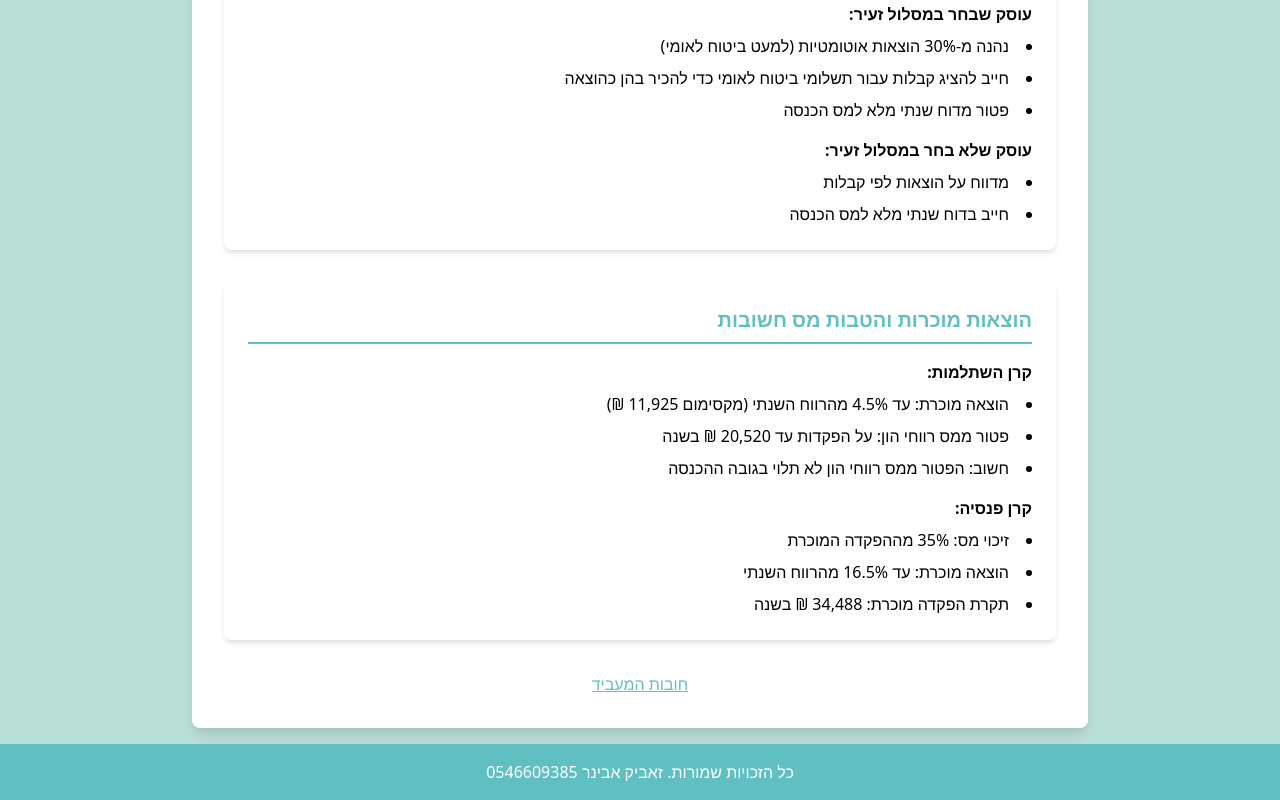
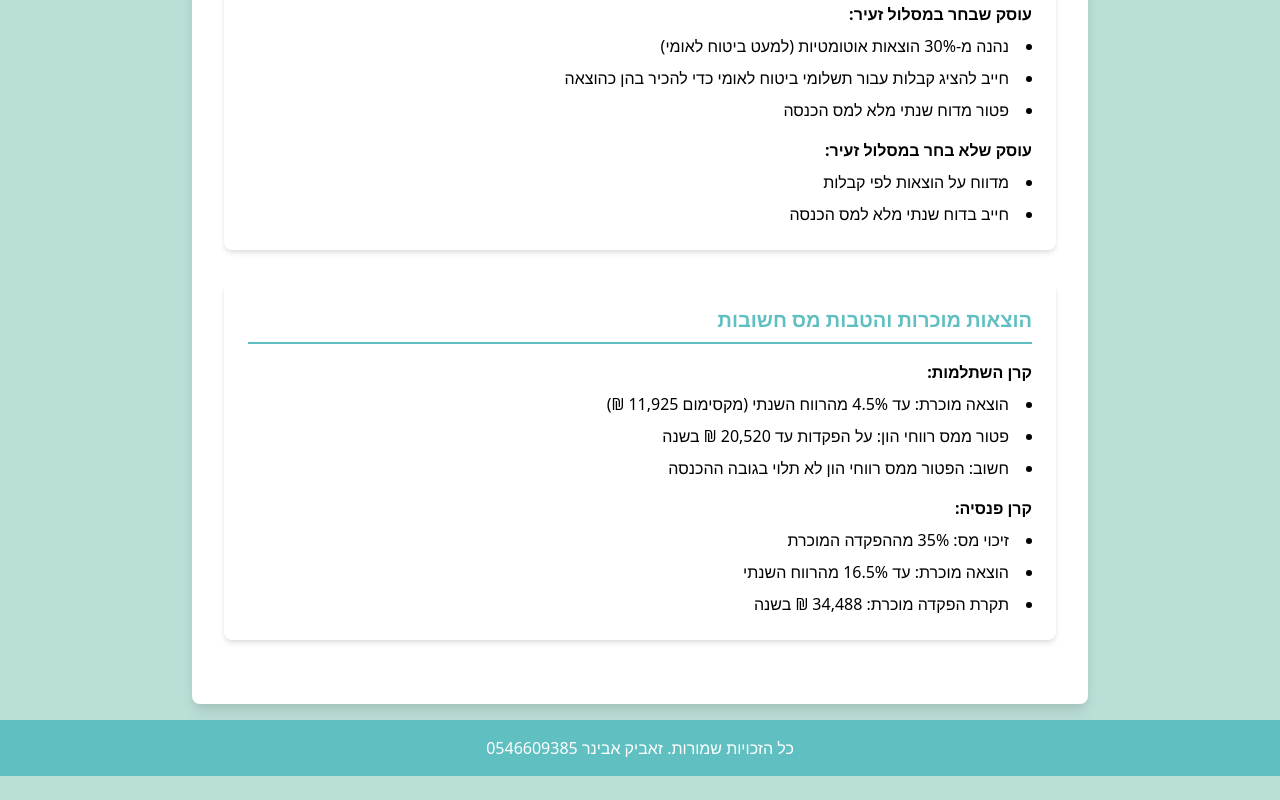
Before and after one commit to Zevik/Atsmai, a Next.js app: page / in a window 1280 px wide. Shown: the part 1314-2114 px from the top of the page. After the commit the page ends 2090 px from the top, so only its background shows below. Built offline with nearby package versions, Linux system fonts and the light colour scheme.

Commit message:
Remove link to חובות המעביד from home page

```diff
--- a/pages/index.js
+++ b/pages/index.js
@@ -130,11 +130,6 @@ export default function Home() {
             </ul>
           </div>
         </section>
-        <div className="text-center mt-8">
-          <Link href="/employer-obligations">
-            <a className="inline-block text-primary hover:text-primary/80 underline transition-colors">חובות המעביד</a>
-          </Link>
-        </div>
       </div>
     </div>
   )
```
